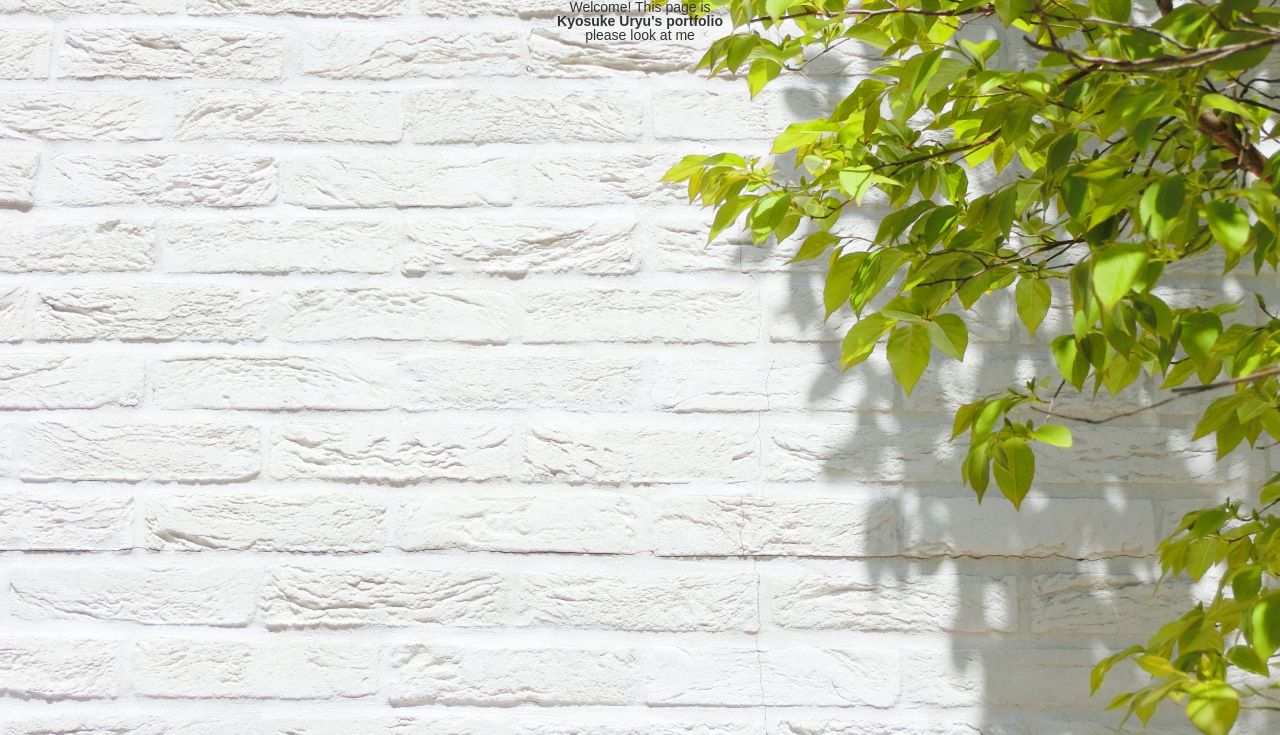
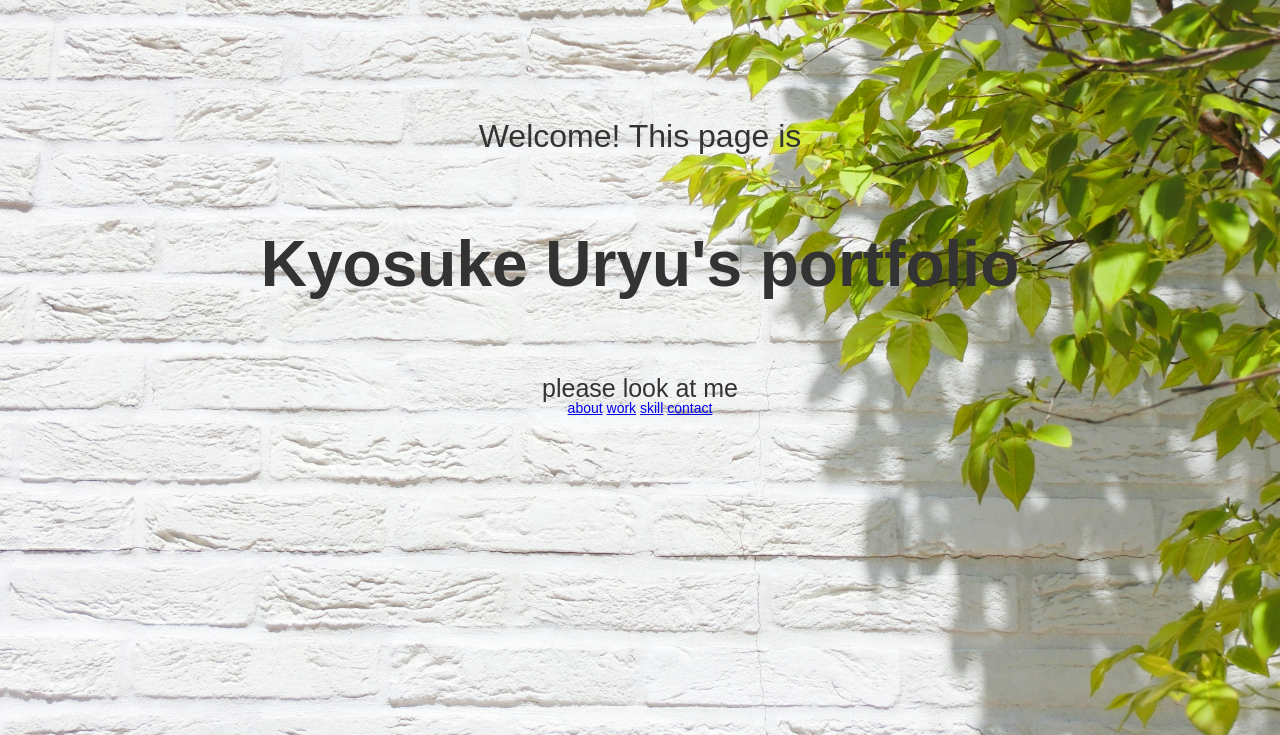
Before and after one commit to KyosukeUryu/portfolio_web, a PHP site: page / in a window 1280 px wide. Shown: the top 735 px of the page. Run offline with PHP 8.4, Linux system fonts and the light colour scheme; some web fonts are replaced.

Commit message:
[add]header実装中

```diff
--- a/css/style.css
+++ b/css/style.css
@@ -13,5 +13,20 @@ body {
   background: url('../images/bg.jpg') fixed left bottom;
   background-size: cover;
   font-family: 'Candal', "Hiragino Kaku Gothic ProN", Meiryo, sans-serif;
+  background-color: #f0f7f3;
 }
 /* ここまで初期設定 */
+.header {
+  padding: 120px 30px 80px;
+}
+.site-title-sub {
+  font-size: 3.2rem;
+  margin-bottom: 80px;
+}
+.site-title {
+  font-size: 6.4rem;
+  margin-bottom: 80px;
+}
+.site-description {
+  font-size: 2.5rem;
+}
--- a/index.html
+++ b/index.html
@@ -12,6 +12,12 @@
       <p class="site-title-sub">Welcome! This page is</p>
       <h1 class="site-title">Kyosuke Uryu's portfolio</h1>
       <p class="site-description">please look at me</p>
+      <div class="buttons">
+        <a href="#" class="button">about</a>
+        <a href="#" class="button">work</a>
+        <a href="#" class="button">skill</a>
+        <a href="#" class="button">contact</a>
+      </div>
     </header>
     <section class="about">
 
```
